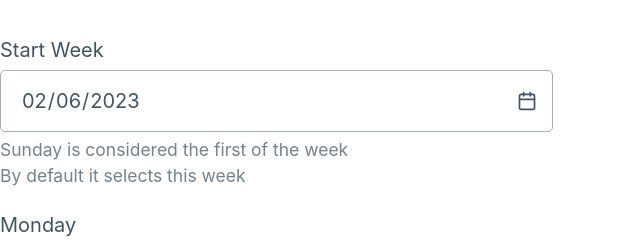
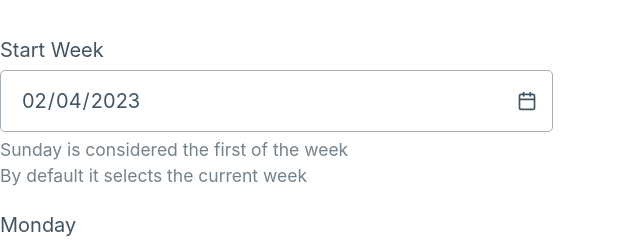
Before and after one commit to cs-isamiul/OSU-Open-Classroom-Finder, a React (Vite) app in the folder Frontend/OSU-Open-Classroom-Finder/: page / in a window 1280 px wide. Shown: the part 417-657 px from the top of the page, without its empty margins (0-640 px from the left). Built offline with nearby package versions, Linux system fonts and the light colour scheme.

Commit message:
Completed state management for start week

```diff
--- a/Frontend/OSU-Open-Classroom-Finder/src/Forms.jsx
+++ b/Frontend/OSU-Open-Classroom-Finder/src/Forms.jsx
@@ -1,4 +1,4 @@
-import { useState } from "react";
+import { useState, useEffect } from "react";
 import { handleRoom, handleSubmit, handleStartWeek } from "./handlers/formHandlers";
 
 function Forms() {
@@ -11,16 +11,22 @@ function Forms() {
 
     const [building, setBuilding] = useState('');
     const [room, setRoom] = useState([]);
-    const [startWeek, setStartWeek] = useState((new Date().toISOString()).split('T')[0]);
+    const [startWeek, setStartWeek] = useState();
 
-    const states = {building, room, startWeek};
-    const setStates = {setBuilding, setRoom, setStartWeek};
+    const states = { building, room, startWeek };
+    const setStates = { setBuilding, setRoom, setStartWeek };
+
+    //initialize start week
+    useEffect(() =>{
+        let date = {target:{value:(new Date().toISOString()).split('T')[0]}};
+        handleStartWeek(date, setStates);
+    },[states, setStates]);
 
     return <>
-        <form onSubmit={(event) => {handleSubmit(event, states, setStates)}}>
+        <form onSubmit={(event) => { handleSubmit(event, setStates) }}>
             {/* Building */}
             <label htmlFor="building">Building</label>
-            <select id="building" required onChange={(event) => {setBuilding(event.target.value)}}>
+            <select id="building" required onChange={(event) => { setBuilding(event.target.value) }}>
                 <option value disabled selected>Select a building…</option>
                 <option value="BE">Baker Systems Engineering</option>
                 <option value="DL">Dreese Laboratories</option>
@@ -31,7 +37,7 @@ function Forms() {
             <label htmlFor="room">Room Number</label>
             {/* If building selected, then show options */}
             {rooms.length > 0 ?
-                <fieldset id="room" className="gridColumn" onChange={(event) => {handleRoom(event, states, setStates)}}>
+                <fieldset id="room" className="gridColumn" onChange={(event) => { handleRoom(event, states, setStates) }}>
                     {rooms.map((element) => (
                         <label className="pad1" htmlFor={`room${element}`}>
                             <input type="checkbox" id={element} name="room" />
@@ -44,10 +50,10 @@ function Forms() {
                 : <input type="text" placeholder="Select a building" disabled></input>
             }
 
-            {/* Week of */}
-            <label htmlFor="date" onChange={(event) => {handleStartWeek(event, states, setStates)}}>Start Week
-                <input defaultValue={startWeek} type="date" id="date" name="date" />
-                <small>Sunday is considered the first of the week<br />By default it selects this week</small>
+            {/* Start week */}
+            <label htmlFor="date" onChange={(event) => { handleStartWeek(event, setStates) }}>Start Week
+                <input value={startWeek} type="date" id="date" name="date" />
+                <small>Sunday is considered the first of the week<br />By default it selects the current week</small>
             </label>
 
             {/* Time for each day */}
--- a/Frontend/OSU-Open-Classroom-Finder/src/handlers/formHandlers.jsx
+++ b/Frontend/OSU-Open-Classroom-Finder/src/handlers/formHandlers.jsx
@@ -19,13 +19,17 @@ const handleRoom = (event, states, setStates) => {
     //console.log(copy);
 };
 
-const handleStartWeek = (event, states, setStates) => {
+const handleStartWeek = (event, setStates) => {
+    //Get date selected, find out day of the week
     let selected = event.target.value;
-    const dayOfWeek = new Date(Date.parse(selected)).getDay();
-    selected = Date.parse(selected)-(dayOfWeek*86400);
+    const dayOfWeek = (new Date(Date.parse(selected)).getDay());
+
+    //Subtract day of week by ms in a day to get sunday
+    selected = Date.parse(selected)-(((dayOfWeek+1)%7)*86400000);
     selected = (new Date(selected).toISOString()).split('T')[0];
 
-    console.log(selected);
+    //Set day
+    setStates.setStartWeek(selected);
 }
 
 export {handleSubmit, handleRoom, handleStartWeek};
```
